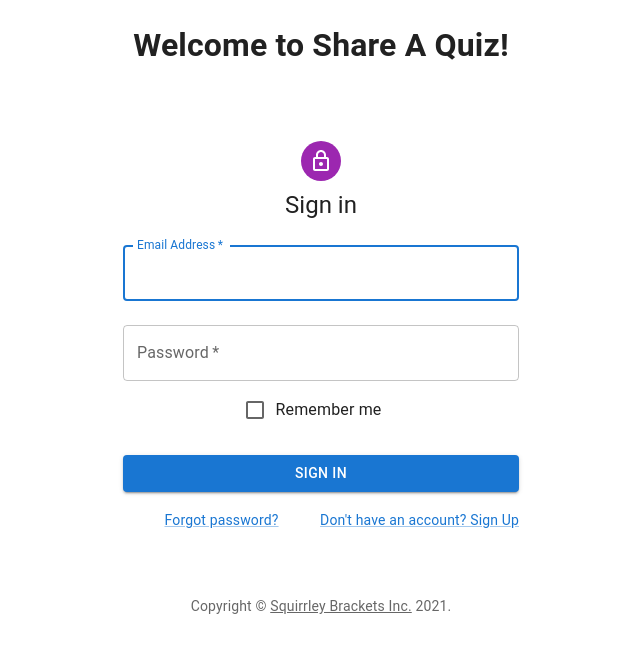
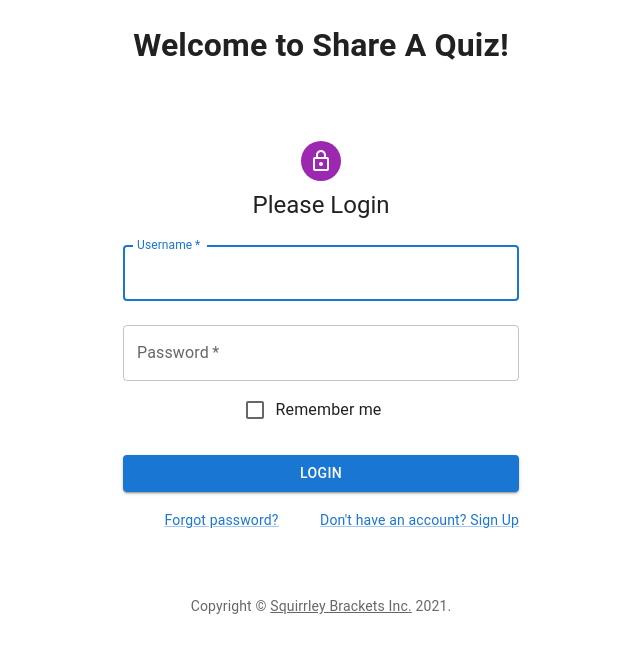
Before and after one commit to Leepzig/shareaquiz, a React (Create React App) app: page /login in a window 1280 px wide. Shown: the top 652 px of the page, without its empty margins (319-959 px from the left). Built offline with nearby package versions, Linux system fonts and the light colour scheme.

Commit message:
passed most of the login test with the new login form from material ui

```diff
--- a/src/components/sessions/Login.js
+++ b/src/components/sessions/Login.js
@@ -1,4 +1,5 @@
 import * as React from 'react';
+import {useState} from 'react';
 import Avatar from '@mui/material/Avatar';
 import Button from '@mui/material/Button';
 import CssBaseline from '@mui/material/CssBaseline';
@@ -29,15 +30,29 @@ function Copyright(props) {
 const theme = createTheme();
 
 export default function Login() {
+  const [form, setForm] = useState({
+    username: '',
+    password: ''
+  })
+
+
   const handleSubmit = (event) => {
     event.preventDefault();
     const data = new FormData(event.currentTarget);
     // eslint-disable-next-line no-console
     console.log({
-      email: data.get('email'),
+      username: data.get('username'),
       password: data.get('password'),
     });
   };
+
+  const handleChange = (event) => {
+    setForm({
+      ...form,
+      [event.target.name]: event.target.value
+    })
+  }
+
 
   return (
     <ThemeProvider theme={theme}>
@@ -55,18 +70,20 @@ export default function Login() {
             <LockOutlinedIcon />
           </Avatar>
           <Typography component="h1" variant="h5">
-            Sign in
+            Please Login
           </Typography>
           <Box component="form" onSubmit={handleSubmit} noValidate sx={{ mt: 1 }}>
             <TextField
               margin="normal"
               required
               fullWidth
-              id="email"
-              label="Email Address"
-              name="email"
-              autoComplete="email"
+              id="username"
+              label="Username"
+              name="username"
+              autoComplete="username"
               autoFocus
+              onChange={handleChange}
+              value={form.username}
             />
             <TextField
               margin="normal"
@@ -77,6 +94,8 @@ export default function Login() {
               type="password"
               id="password"
               autoComplete="current-password"
+              onChange={handleChange}
+              value={form.password}
             />
             <FormControlLabel
               control={<Checkbox value="remember" color="primary" />}
@@ -88,7 +107,7 @@ export default function Login() {
               variant="contained"
               sx={{ mt: 3, mb: 2 }}
             >
-              Sign In
+              Login
             </Button>
             <Grid container>
               <Grid item xs>
```
Also changed, not shown: 1 other file (tests, documents, lock files or other folders).
